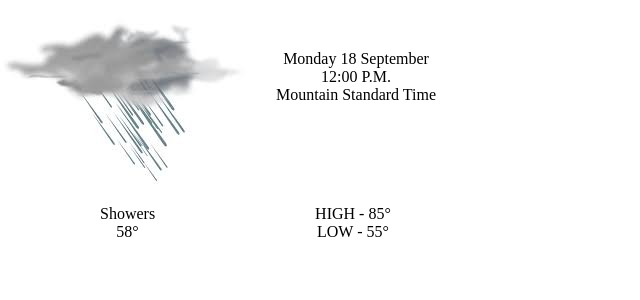
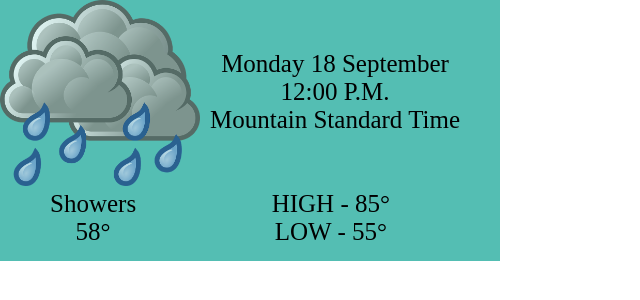
Before and after one commit to jtjlehi/SCSS-Project, a plain HTML site: page weather.html in a window 1280 px wide. Shown: the whole page, without its empty margins (0-640 px from the left). Drawn offline with Linux system fonts and the light colour scheme.

Commit message:
Changed image.

```diff
--- a/weather.html
+++ b/weather.html
@@ -6,10 +6,9 @@
     <link rel="stylesheet" href="weather.css">
 </head>
 <body>
-    <div class="container" style="background-image: image(img/ocean.jpg)">
-
+    <div class="container">
         <div class="topsection">
-            <div class="topleft"><img src="img/rain.jpg"></div>
+            <div class="topleft"><img src="img/heavy-rains-clip-art-14.png" style="width: 200px"></div>
             <div class="topright">Monday 18 September <br>12:00 P.M.<br>Mountain Standard Time</div>
         </div>
         <div class="bottomsection">
--- a/weather.scss
+++ b/weather.scss
@@ -1,6 +1,8 @@
 @import "main";
 
 .container{
+  background-color: #54BEB3;
+  width:500px;
   .topsection{
     display: flex;
     justify-content: flex-start;
@@ -8,20 +10,26 @@
   }
 .topright{
   margin-top: 50px;
-  padding-left:25px;
+  font-size: 25px;
+  margin-left:10px;
 }
 
   .bottomsection{
-    display: flex;
-    justify-content:flex-start;
+    display:flex;
+    justify-content: space-between;
     text-align: center;
+
   }
   .bottomright{
-    padding-left: 50px;
+    font-size:25px;
     margin-left:50px;
   }
   .bottomleft{
-    padding-left: 80px;
-    margin-left:80px;
+    font-size: 25px;
+    margin-bottom: 15px;
+    margin-right:110px;
+  }
+  .topleft{
+    opacity: .8;
   }
 }
```
Also changed, not shown: img/heavy-rains-clip-art-14.png (added), weather.css, 1 other file.
